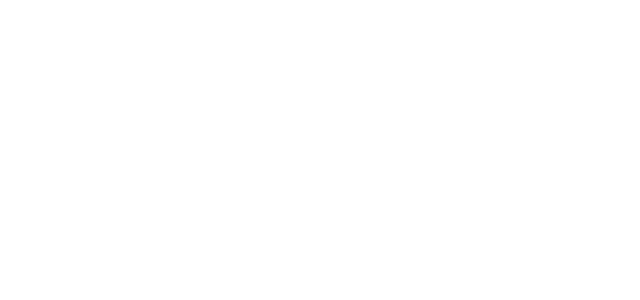
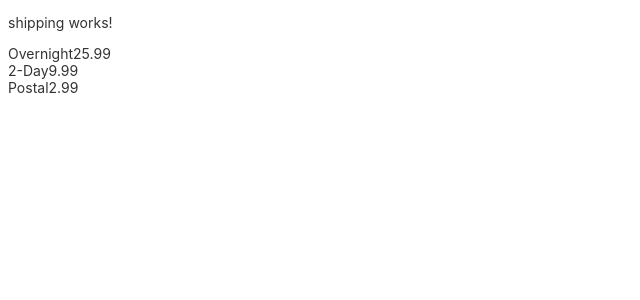
Before and after one commit to 15871818302/angularApp, an Angular app: page /shipping in a window 1280 px wide. Before the commit this address led to /. Shown: the top 300 px of the page, without its empty margins (0-640 px from the left). Built offline with nearby package versions, Linux system fonts and the light colour scheme.

Commit message:
了解angular中通过http进行前后端交互的功能

```diff
--- a/src/app/app.module.ts
+++ b/src/app/app.module.ts
@@ -8,6 +8,7 @@
 import { ProductDetailsComponent } from './product-details/product-details.component';
 import { CartComponent } from './cart/cart.component';
 import { HttpClientModule } from '@angular/common/http';
+import { ShippingComponent } from './shipping/shipping.component';
 
 @NgModule({
   declarations: [
@@ -16,6 +17,7 @@
     ProductAlertsComponent,
     ProductDetailsComponent,
     CartComponent,
+    ShippingComponent,
   ],
   imports: [
     BrowserModule,
@@ -33,6 +35,10 @@
         path: 'cart',
         component: CartComponent,
       },
+      {
+        path: 'shipping',
+        component: ShippingComponent,
+      },
     ]),
   ],
   providers: [],
--- a/src/app/cart/cart.component.html
+++ b/src/app/cart/cart.component.html
@@ -1,4 +1,8 @@
 <p>cart works!</p>
+
+<p>
+  <a routerLink="/shipping">shippingPrice</a>
+</p>
 
 <!-- 数组使用let xxx of xxx -->
 <div class="cart-item" *ngFor="let item of items">
--- /dev/null
+++ b/src/app/shipping/shipping.component.html
@@ -0,0 +1,6 @@
+<p>shipping works!</p>
+
+<div class="shipping-item" *ngFor="let item of shippingCosts | async">
+  <span>{{ item.type }}</span>
+  <span>{{ item.price }}</span>
+</div>
--- /dev/null
+++ b/src/app/shipping/shipping.component.ts
@@ -0,0 +1,24 @@
+import { Component, OnInit } from '@angular/core';
+import { Observable } from 'rxjs';
+import { CartService } from 'src/service/cart.service';
+
+@Component({
+  selector: 'app-shipping',
+  templateUrl: './shipping.component.html',
+  styleUrls: ['./shipping.component.css'],
+})
+export class ShippingComponent implements OnInit {
+  // 注入服务
+  constructor(private cartService: CartService) {
+    this.ngOnInit();
+  }
+
+  // 此处!的用法跟?其实比较类似，都是一种选择链，只不过?是检查之前的元素是否为undefined或者是null，!则是检查之后的元素是否是undefined或者是null，如果是undefined，程序不会报错，会继续执行
+
+  // Observable 会返回一个通过远程调用方法的返回值，类似于axios里面的response
+  shippingCosts!: Observable<{ type: string; price: number }[]>;
+
+  ngOnInit(): void {
+    this.shippingCosts = this.cartService.getShippingPrice();
+  }
+}
--- a/src/service/cart.service.ts
+++ b/src/service/cart.service.ts
@@ -23,8 +23,9 @@
   }
   // 从其他文件中获取数据
   getShippingPrice() {
-    return this.http.get<{ type: string; price: number }>(
-      '/src/assets/shipping.json',
+    // 尖括号里面相当远把此种类型的数据作为返回值返回，如果不符合这个类型的数据会报错
+    return this.http.get<{ type: string; price: number }[]>(
+      '/assets/shipping.json',
     );
   }
   constructor(private http: HttpClient) {}
```
Also changed, not shown: src/app/shipping/shipping.component.css (added), 1 other file (tests, documents, lock files or other folders).
